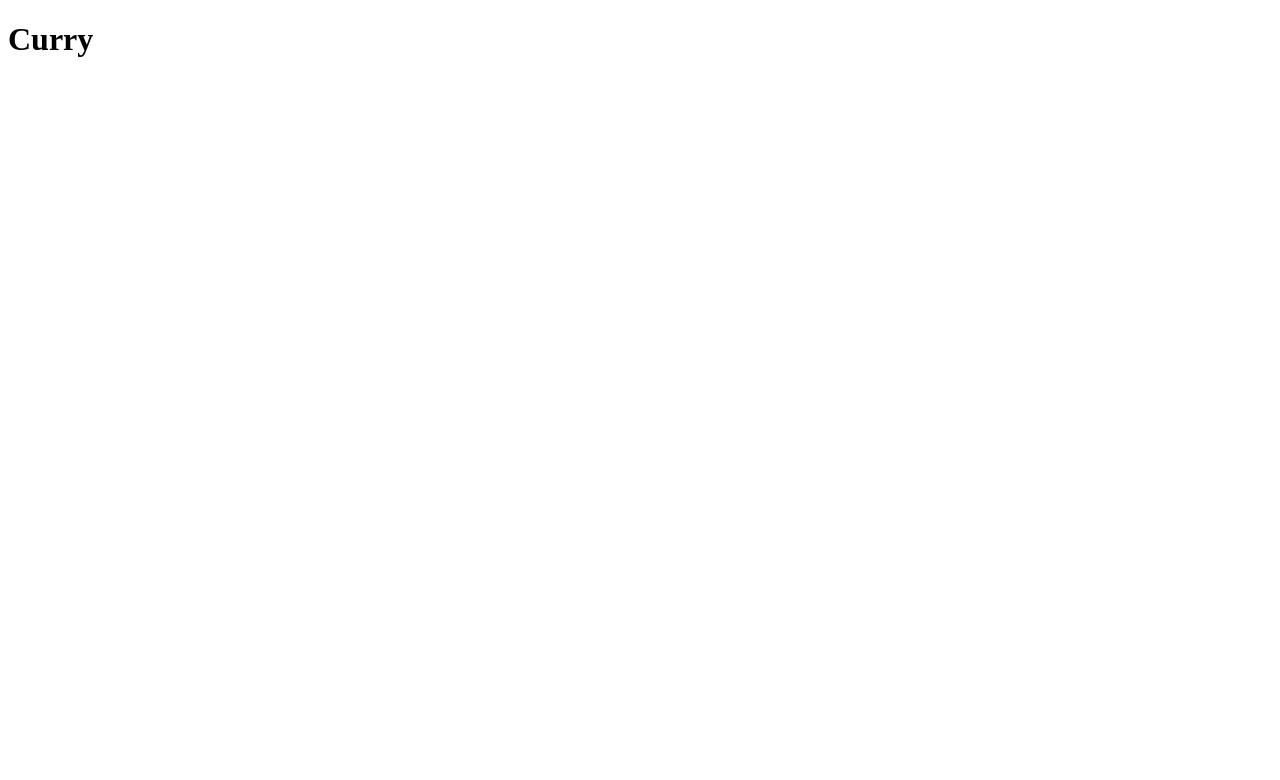
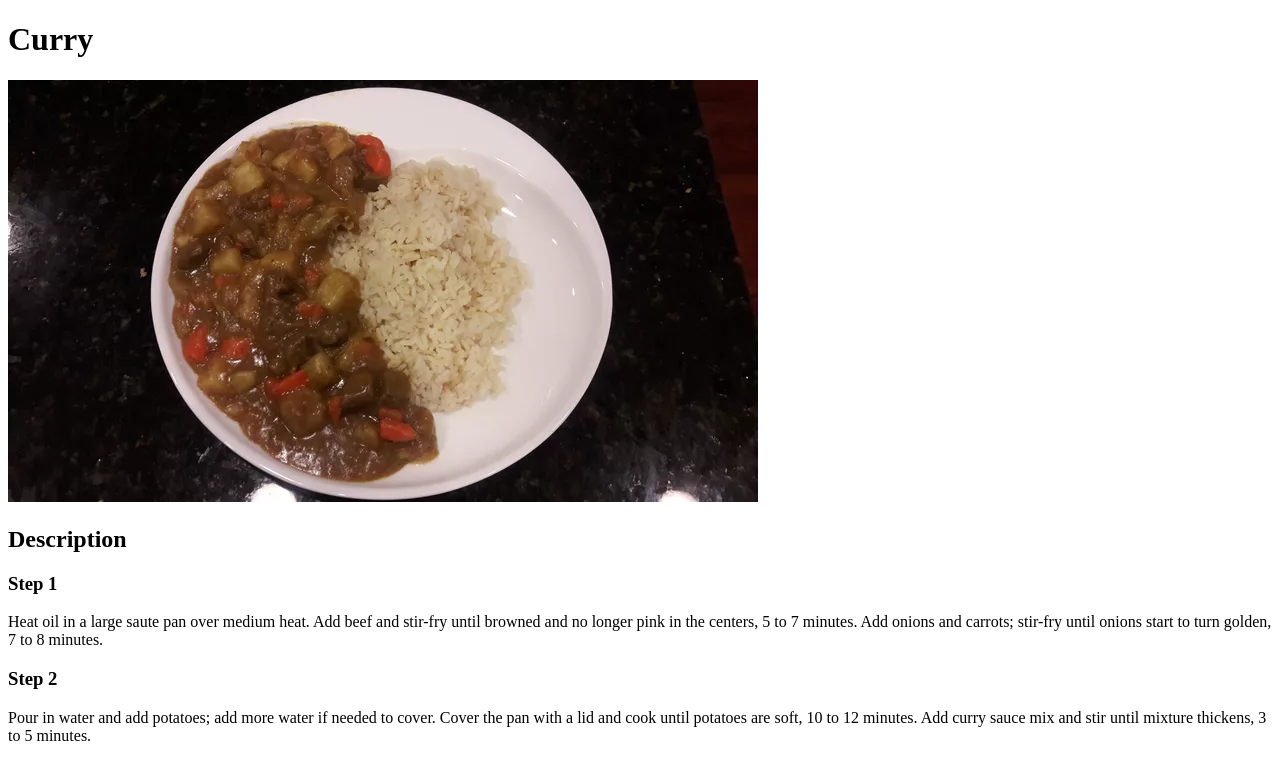
Before and after one commit to TemK0226/odin-recipes, a plain HTML site: page recipes/curry.html in a window 1280 px wide. Drawn offline with Linux system fonts and the light colour scheme.

Commit message:
Create new folder, Add content to curry.html
Created a new directory called images to contain
images for the recipes. Added a picture for curry
to the directory. Added the photo to curry.html.
Added two blocks containing the steps of cooking.

```diff
--- a/recipes/curry.html
+++ b/recipes/curry.html
@@ -6,5 +6,21 @@
     </head>
     <body>
         <h1>Curry</h1>
+        <img src="../images/curry.webp" alt="Picture of a Japanese beef curry">
+        <h2>Description</h2>
+        <h3>Step 1</h3>
+        <p>
+            Heat oil in a large saute pan over medium heat.
+            Add beef and stir-fry until browned and no longer
+            pink in the centers, 5 to 7 minutes. Add onions and carrots;
+            stir-fry until onions start to turn golden, 7 to 8 minutes.
+        </p>
+        <h3>Step 2</h3>
+        <p>
+            Pour in water and add potatoes; add more water if needed to cover.
+            Cover the pan with a lid and cook until potatoes are soft,
+            10 to 12 minutes. Add curry sauce mix and stir until mixture
+            thickens, 3 to 5 minutes.
+        </p>
     </body>
 </html>
```
Also changed, not shown: images/curry.webp (added).
